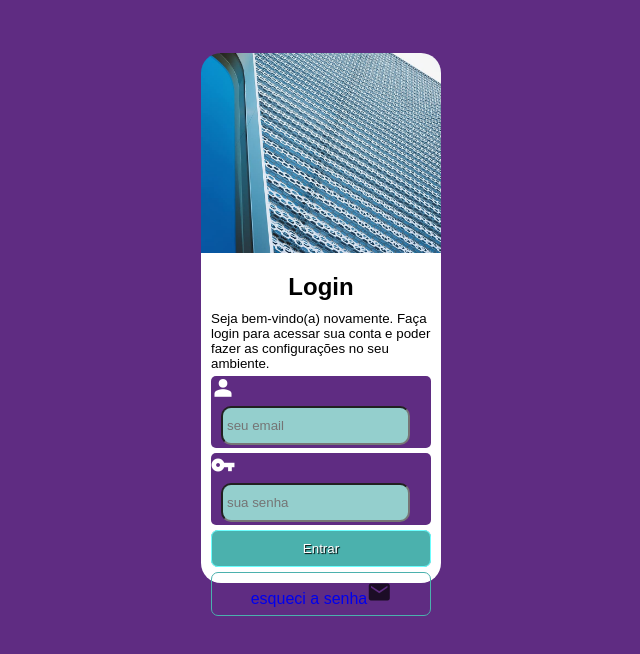
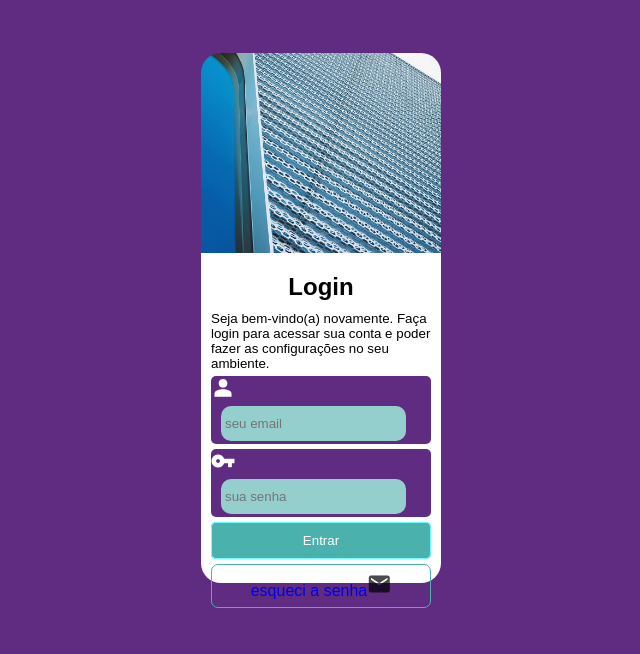
Before and after one commit to 0VitorGabriel/tela-login, a plain HTML site: page index.html in a window 1280 px wide. Shown: the whole page, without its empty margins (319-959 px from the left). Drawn offline with nearby package versions, Linux system fonts and the light colour scheme.

Commit message:
tirei a sombra do input submit

```diff
--- a/style/style.css
+++ b/style/style.css
@@ -69,13 +69,13 @@ input[type = submit] {
 div#entrar, input#entrar {
     background-color: #4bb1ad;
     color: #ffffff;
-    text-shadow: 1px 1px 1px black;
-    border-radius: 7px;
+    border-radius: 5px;
 }
 
 input#iemail, input#ipassword {
     padding: 10px 4px;
     border-radius: 10px;
+    border: none;
     background-color: #94CFCD;
     margin: 2px 0px 3px 10px;
 }
```
